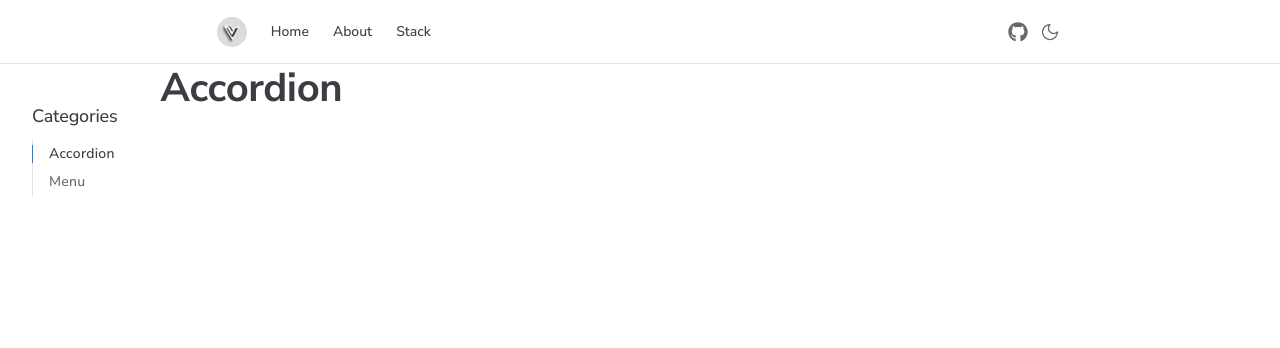
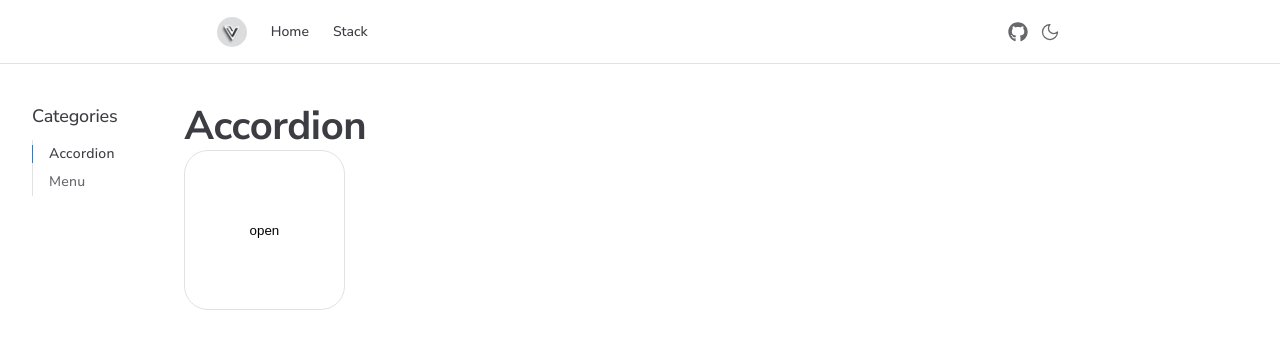
Before and after one commit to H-ymt/component-asset, a Next.js app: page /categories/accordion in a window 1280 px wide. Shown: the top 348 px of the page. Built offline with nearby package versions, Linux system fonts and the light colour scheme.

Commit message:
feat(dialog): Implementin dialog component

```diff
--- a/app/categories/accordion/page.tsx
+++ b/app/categories/accordion/page.tsx
@@ -1,9 +1,17 @@
+import ComponentDialog from "@/components/ComponentDialog"
 import Container from "@/components/Container"
 
 export default function Page() {
   return (
     <Container>
       <h1>Accordion</h1>
+
+      <ComponentDialog title="Tver">
+        <p>
+          Lorem ipsum dolor sit amet consectetur, adipisicing elit. Nostrum
+          minus aliquam delectus temporibus, in nobis. A labore est iste minus.
+        </p>
+      </ComponentDialog>
     </Container>
   )
 }
--- /dev/null
+++ b/app/categories/layout.module.scss
@@ -0,0 +1,9 @@
+.layout {
+  padding-top: 38px;
+  padding-left: 24px;
+}
+
+.layout h2 {
+  font-size: 20px;
+  font-weight: 400;
+}
--- /dev/null
+++ b/app/categories/layout.tsx
@@ -0,0 +1,7 @@
+import styles from "./layout.module.scss"
+
+export default function CategoriesLayout({
+  children,
+}: { children: React.ReactNode }) {
+  return <div className={styles.layout}>{children}</div>
+}
--- a/app/about/layout.tsx
+++ b/app/stack/layout.tsx
@@ -1,8 +1,8 @@
 import { Metadata } from "next"
 
 export const metadata: Metadata = {
-  title: "About",
-  description: "About page",
+  title: "Stack",
+  description: "Stack page",
 }
 
 export default function layoutout({ children }: { children: React.ReactNode }) {
--- a/app/about/page.tsx
+++ b/app/stack/page.tsx
@@ -3,7 +3,7 @@ import Container from "@/components/Container"
 export default function Page() {
   return (
     <Container>
-      <h1>About page</h1>
+      <h1>Stack page</h1>
     </Container>
   )
 }
--- a/app/styles/globals.scss
+++ b/app/styles/globals.scss
@@ -24,6 +24,7 @@
   --rounded-md: 10px;
   --rounded-lg: 14px;
   --rounded-xl: 20px;
+  --rounded-xxl: 24px;
   --rounded-full: 99rem;
 }
 
--- /dev/null
+++ b/components/ComponentDialog/index.module.scss
@@ -0,0 +1,42 @@
+.openButton {
+  width: 100%;
+  max-width: 200px;
+  height: 100%;
+  aspect-ratio: 1/1;
+  background: transparent;
+  border: none;
+  border: 1px solid var(--color-border);
+  border-radius: var(--rounded-xxl);
+  transition: 0.3s ease;
+}
+
+@media(hover: hover) {
+  .openButton:hover {
+    background: #ebeaea53;
+    transition: 0.3s ease;
+  }
+}
+
+.dialog {
+  position: absolute;
+  top: 50%;
+  left: 50%;
+  flex-direction: column;
+  align-items: center;
+  justify-content: center;
+  width: 100%;
+  max-width: 600px;
+  aspect-ratio: 4/3;
+  padding: 20px 24px;
+  border: 1px solid var(--color-border);
+  border-radius: var(--rounded-xl);
+  transform: translate(-50%, -50%);
+}
+
+.dialog[open] {
+  display: inline-flex;
+}
+
+.dialog::backdrop {
+  background-color: rgb(0 0 0 / 20%);
+}
--- /dev/null
+++ b/components/ComponentDialog/index.tsx
@@ -0,0 +1,36 @@
+"use client"
+
+import { useRef } from "react"
+import styles from "./index.module.scss"
+
+interface Props {
+  children: React.ReactNode
+  title: string
+}
+
+export default function ComponentDialog({ children }: Props) {
+  const dialog = useRef<HTMLDialogElement | null>(null)
+  const openHandler = () => {
+    dialog.current?.showModal()
+  }
+
+  const closeHandler = () => {
+    if (dialog.current) {
+      dialog.current.close()
+    }
+  }
+
+  return (
+    <div>
+      <button type="button" onClick={openHandler} className={styles.openButton}>
+        open
+      </button>
+      <dialog ref={dialog} className={styles.dialog}>
+        <div>{children}</div>
+        <button type="button" onClick={closeHandler}>
+          close
+        </button>
+      </dialog>
+    </div>
+  )
+}
--- a/components/Menu/index.tsx
+++ b/components/Menu/index.tsx
@@ -22,16 +22,6 @@ export default function Menu() {
         </li>
         <li>
           <Link
-            href="/about"
-            className={`${styles.link} ${
-              pathname === "/about" ? styles.active : ""
-            }`}
-          >
-            About
-          </Link>
-        </li>
-        <li>
-          <Link
             href="/stack"
             className={`${styles.link} ${
               pathname === "/stack" ? styles.active : ""
```
